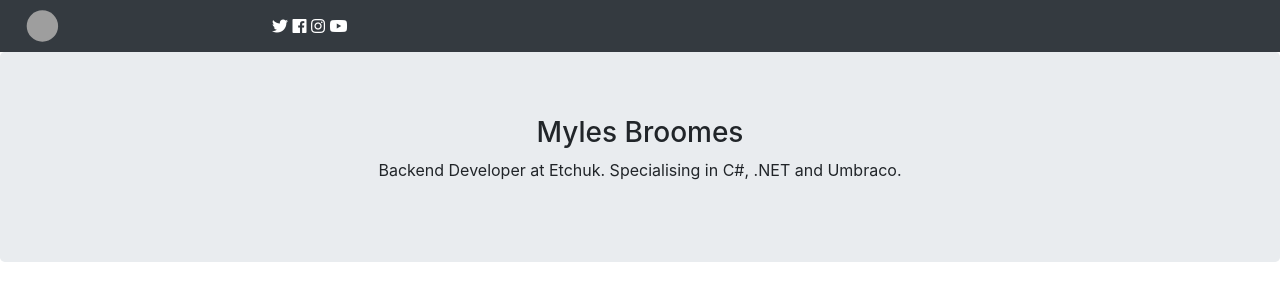
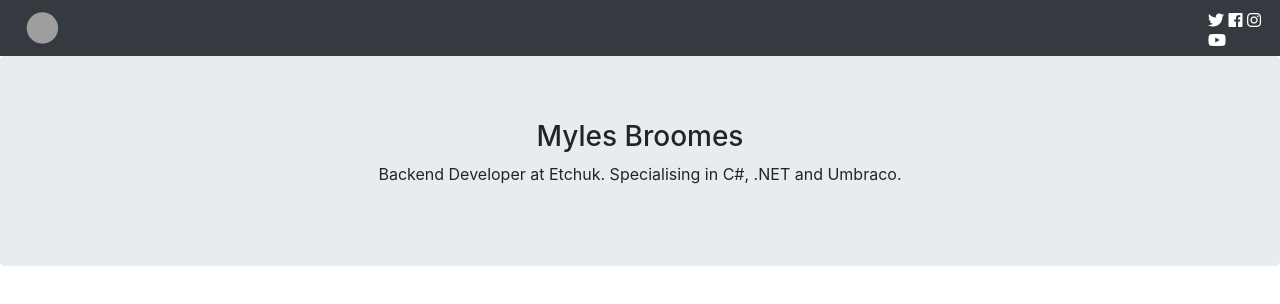
Before and after one commit to MylesB93/Portfolio, a plain HTML site: page Index.html in a window 1280 px wide. Drawn offline with nearby package versions, Linux system fonts and the light colour scheme; no server answers; grey boxes are pictures that could not be loaded.

```diff
--- a/Index.html
+++ b/Index.html
@@ -11,7 +11,7 @@
 <body>
     <nav class="navbar navbar-expand-lg navbar-dark bg-dark">
         <a href="https://github.com/MylesB93" target="_blank"><img src="img/Me.jpg" class="display-img" /></a>
-        <div class="offset-md-2">
+        <div class="offset-md-11">
             <a href="https://www.twitter.com/MylesB93"><i class="fab fa-twitter social-icon"></i></a>
             <a href="https://www.facebook.com/myles.broomes"><i class="fab fa-facebook social-icon"></i></a>
             <a href="https://www.instagram.com/mylesb93"><i class="fab fa-instagram social-icon"></i></a>
```
